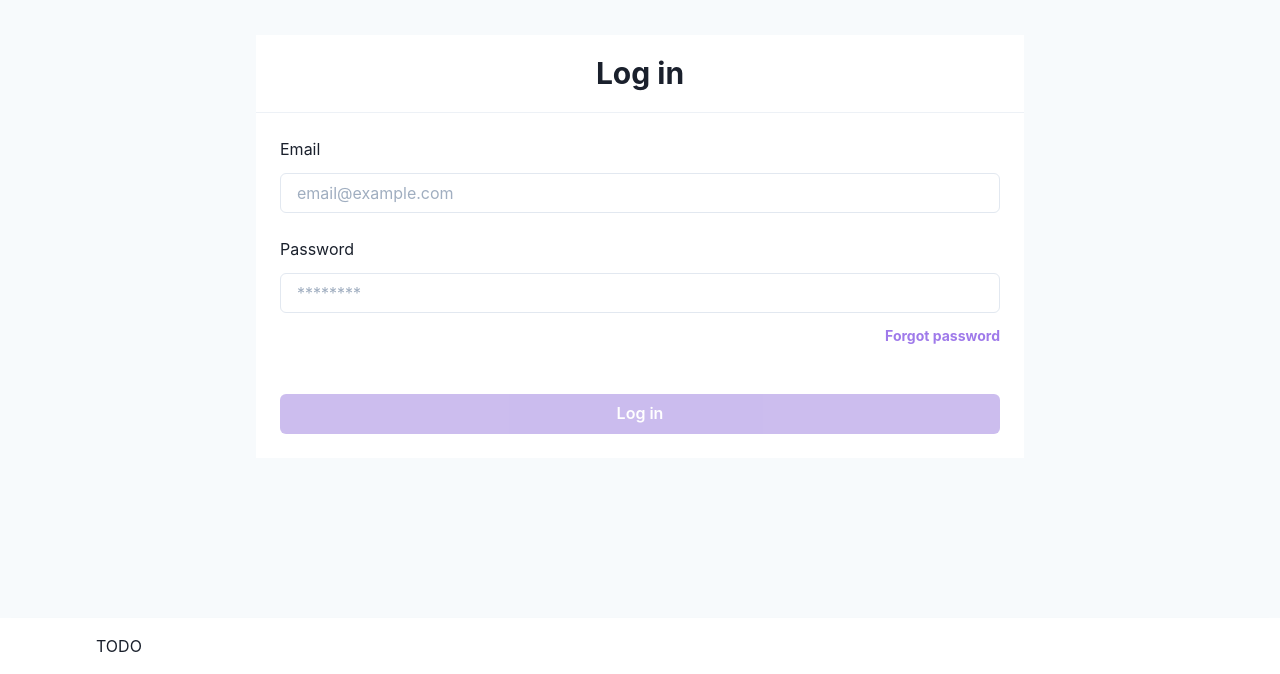
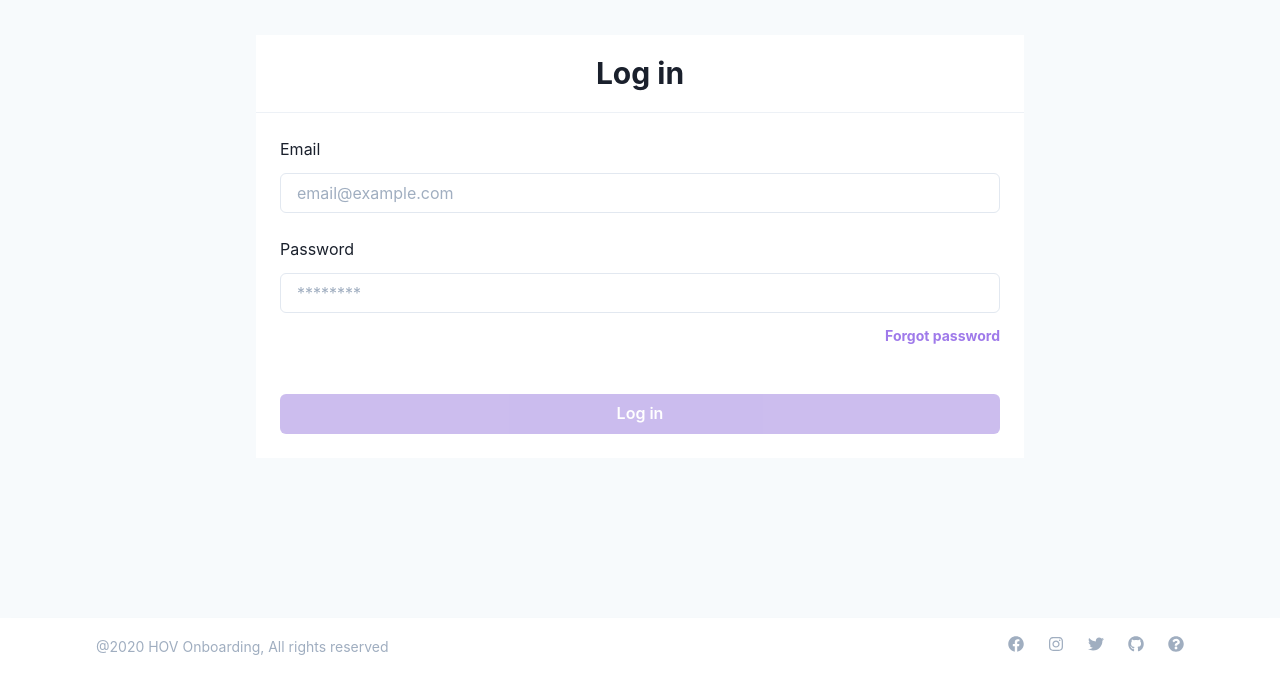
Before and after one commit to pailadin/frontend-engineer-onboarding-exercises, a Next.js app: page /login in a window 1280 px wide. Shown: the part 126-800 px from the top of the page. Built offline with nearby package versions, Linux system fonts and the light colour scheme.

Commit message:
Created Footer

```diff
--- a/components/Layout/HeaderFooter/Footer.tsx
+++ /dev/null
@@ -1,8 +0,0 @@
-import React, { FC } from 'react';
-import Container from './Container';
-
-const LayoutFooter: FC = () => {
-  return <Container>TODO</Container>;
-};
-
-export default LayoutFooter;
--- /dev/null
+++ b/components/Layout/HeaderFooter/Footer/Footer.tsx
@@ -0,0 +1,35 @@
+import { Box, Text } from '@chakra-ui/react';
+import React, { FC } from 'react';
+import {
+  FaFacebook as IconFacebook,
+  FaGithub as IconGithub,
+  FaInstagram as IconInstagram,
+  // TODO Ask what the icon in the Figma is
+  FaQuestionCircle as IconUnknown,
+  FaTwitter as IconTwitter,
+} from 'react-icons/fa';
+import Container from '../Container';
+import Stack from '../Stack';
+import Icon from './Icon';
+
+const LayoutFooter: FC = () => {
+  return (
+    <Container>
+      <Box>
+        <Text color="gray.400" fontSize="sm">
+          @2020 HOV Onboarding, All rights reserved
+        </Text>
+      </Box>
+
+      <Stack spacing={6}>
+        <Icon as={IconFacebook} href="https://www.facebook.com" />
+        <Icon as={IconInstagram} href="https://www.instagram.com" />
+        <Icon as={IconTwitter} href="https://www.twitter.com" />
+        <Icon as={IconGithub} href="https://www.github.com" />
+        <Icon as={IconUnknown} href="https://www.example.com" />
+      </Stack>
+    </Container>
+  );
+};
+
+export default LayoutFooter;
--- /dev/null
+++ b/components/Layout/HeaderFooter/Footer/Icon.tsx
@@ -0,0 +1,22 @@
+import { Center, Flex, Icon, Link } from '@chakra-ui/react';
+import React, { FC } from 'react';
+
+interface Props {
+  href: string;
+  // eslint-disable-next-line @typescript-eslint/no-explicit-any
+  as: any;
+}
+
+const FooterIcon: FC<Props> = ({ href, as }) => {
+  return (
+    <Flex>
+      <Center>
+        <Link href={href} isExternal={true}>
+          <Icon as={as} color="gray.400" />
+        </Link>
+      </Center>
+    </Flex>
+  );
+};
+
+export default FooterIcon;
--- /dev/null
+++ b/components/Layout/HeaderFooter/Footer/index.tsx
@@ -0,0 +1 @@
+export { default } from './Footer';
--- a/components/Layout/HeaderFooter/Header/Header.tsx
+++ b/components/Layout/HeaderFooter/Header/Header.tsx
@@ -2,8 +2,8 @@ import { Box, Center } from '@chakra-ui/react';
 import NextImage from 'next/image';
 import React, { FC } from 'react';
 import Container from '../Container';
+import Stack from '../Stack';
 import ButtonLink from './ButtonLink';
-import Stack from './Stack';
 import TextLink from './TextLink';
 
 const LayoutHeader: FC = () => {
--- a/package.json
+++ b/package.json
@@ -38,6 +38,7 @@
     "react": "17.0.2",
     "react-dom": "17.0.2",
     "react-hook-form": "^7.12.2",
+    "react-icons": "^4.2.0",
     "react-redux": "^7.2.4",
     "redux-devtools-extension": "^2.13.9",
     "yup": "^0.32.9"
```
Also changed, not shown: components/Layout/HeaderFooter/Stack.tsx (renamed from components/Layout/HeaderFooter/Header/Stack.tsx), 1 other file (tests, documents, lock files or other folders).
